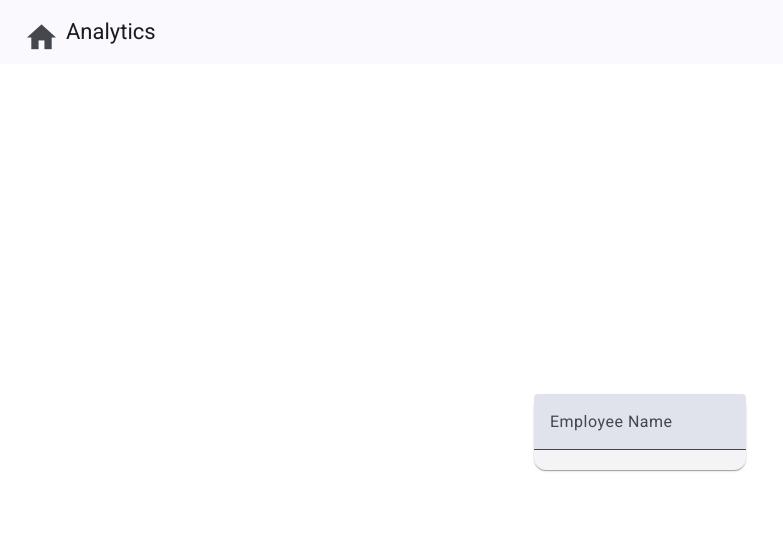
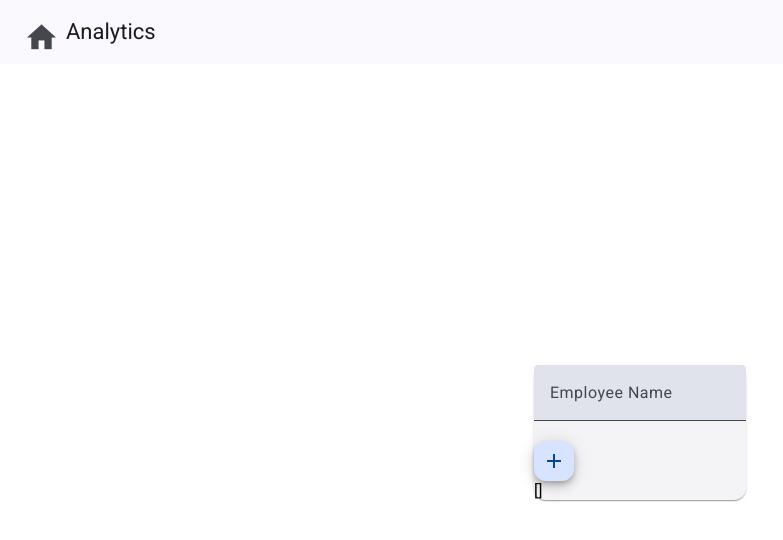
Before and after one commit to sophieshelley/timesheet-app, an Angular app in the folder hr-timesheet/: page /timesheet in a window 1280 px wide. Shown: the top 540 px of the page, without its empty margins (0-783 px from the left). Built offline with nearby package versions, Linux system fonts and the light colour scheme.

Commit message:
completed unit 7 part 2

```diff
--- a/hr-timesheet/src/app/components/timesheet/timesheet.component.html
+++ b/hr-timesheet/src/app/components/timesheet/timesheet.component.html
@@ -5,6 +5,10 @@
             <mat-form-field>
                 <input matInput [formControl]="employeeNameFC" placeholder="Employee Name" type="text">
             </mat-form-field>
+            <button mat-mini-fab color="primary" (click)="addEmployee()">
+                <mat-icon>add</mat-icon>
+            </button>
+            <div>{{employees | json}}</div>
         </mat-card>
     </div>
 </div>
--- a/hr-timesheet/src/app/components/timesheet/timesheet.component.ts
+++ b/hr-timesheet/src/app/components/timesheet/timesheet.component.ts
@@ -3,6 +3,7 @@ import { ActivatedRoute } from '@angular/router';
 import { Department } from '../../interfaces/department';
 import { DepartmentsService } from '../../services/departments.service';
 import { FormControl } from '@angular/forms';
+import { Employee } from '../../interfaces/employee';
 
 @Component({
   selector: 'app-timesheet',
@@ -15,6 +16,8 @@ export class TimesheetComponent implements OnInit{
   departments: Department[] | undefined;
   department: Department | undefined;
   employeeNameFC = new FormControl('');
+  employees: Employee[] = [];
+  employeeId = 0;
 
   constructor(
     private route: ActivatedRoute,
@@ -26,4 +29,19 @@ export class TimesheetComponent implements OnInit{
     this.departments = this.departmentsService.departments;
     this.department = this.departments.find(department => department.id === this.route.snapshot.params['id']);
   }
+
+  addEmployee(): void {
+    if (this.employeeNameFC.value) {
+        this.employeeId++;
+
+        this.employees.push({
+            id: this.employeeId.toString(),
+            departmentId: this.department?.id,
+            name: this.employeeNameFC.value,
+            payRate: Math.floor(Math.random() * 50) + 50,
+        });
+
+        this.employeeNameFC.setValue('');
+    }
+  }
 }
--- /dev/null
+++ b/hr-timesheet/src/app/interfaces/employee.ts
@@ -0,0 +1,6 @@
+export interface Employee {
+    id: string;
+    departmentId: string | undefined;
+    name: string;
+    payRate: number;
+}
```
